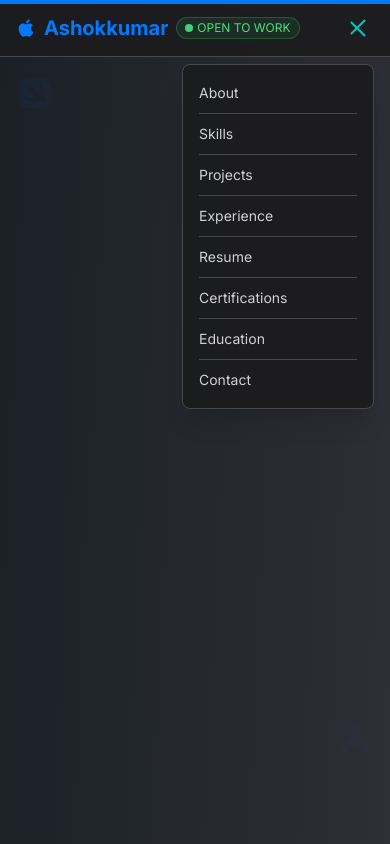
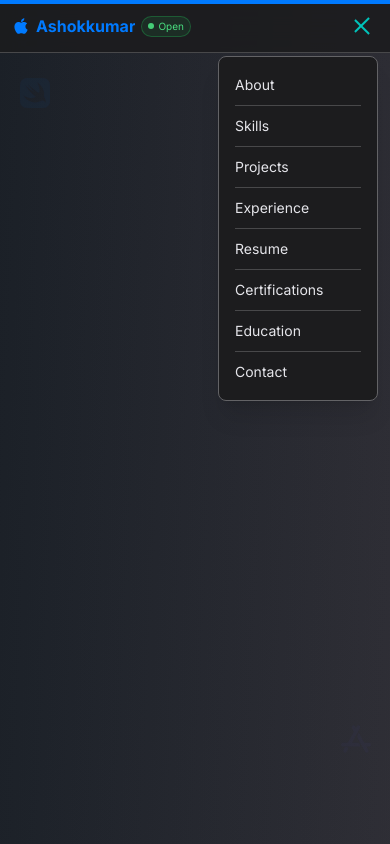
Before and after one commit to AshokkumarNallasamy/portfolio, a React (Create React App) app: page / in a window 390 px wide. Both pictures are taken after a click on the button "Toggle menu". Shown: the top 844 px of the page. Built offline with nearby package versions, Linux system fonts and the light colour scheme.

Commit message:
smooth animations

```diff
--- a/src/App.jsx
+++ b/src/App.jsx
@@ -315,17 +315,17 @@ const App = () => {
   };
 
   return (
-    <div className="min-h-screen bg-gradient-to-br from-dark to-gray-900 text-light">
+    <div className="min-h-screen bg-gradient-to-br from-dark to-gray-900 text-light overflow-x-hidden">
       {/* Navigation */}
       <motion.nav
-        className="fixed w-full bg-dark/90 backdrop-blur-md z-50 border-b border-gray-800"
+        className="fixed w-full max-w-[100vw] bg-dark/90 backdrop-blur-md z-50 border-b border-gray-800"
         initial={{ y: -80, opacity: 0 }}
         animate={{ y: 0, opacity: 1 }}
         transition={{ duration: 0.5, ease: [0.22, 1, 0.36, 1] }}
       >
-        <div className="container mx-auto px-4 py-3">
-          <div className="flex items-center justify-between">
-            {/* Logo and Name */}
+        <div className="w-full max-w-[100vw] mx-auto px-3 sm:px-4 py-2.5 sm:py-3 box-border relative overflow-x-hidden">
+          <div className="flex items-center justify-between gap-2 min-w-0">
+            {/* Logo and Name – compact on mobile */}
             <motion.a
               href="#"
               onClick={(e) => {
@@ -335,44 +335,29 @@ const App = () => {
               initial={{ opacity: 0, x: -32 }}
               animate={{ opacity: 1, x: 0 }}
               transition={{ duration: 0.45, ease: [0.22, 1, 0.36, 1] }}
-              className="flex items-center gap-2 hover:opacity-80 transition-opacity"
+              className="flex items-center gap-1.5 sm:gap-2 min-w-0 flex-shrink hover:opacity-80 transition-opacity"
             >
-              <motion.div
-                // animate={subtleFloat.animate}
-              >
-                <FaApple className="text-primary text-xl md:text-2xl" />
+              <motion.div className="flex-shrink-0">
+                <FaApple className="text-primary text-lg sm:text-xl md:text-2xl" />
               </motion.div>
               <motion.span
-                className="text-xl md:text-2xl font-bold text-primary"
-                // animate={subtleFloat.animate}
-                // transition={{
-                //   delay: 0.5
-                // }}
+                className="text-base sm:text-xl md:text-2xl font-bold text-primary truncate"
               >
                 Ashokkumar
               </motion.span>
-              {/* Open to work badge */}
+              {/* Open to work badge – shorter on mobile */}
               <motion.span
-                className="flex items-center gap-1 text-xs md:text-sm px-2 py-0.5 rounded-full
-                          bg-green-500/10 text-green-400 border border-green-500/30"
-                // animate={{
-                //   scale: [1, 1.08, 1],
-                //   opacity: [0.8, 1, 0.8]
-                // }}
-                // transition={{
-                //   duration: 2,
-                //   repeat: Infinity,
-                //   ease: "easeInOut"
-                // }}
+                className="flex items-center gap-1 flex-shrink-0 text-[10px] sm:text-xs md:text-sm px-1.5 sm:px-2 py-0.5 rounded-full bg-green-500/10 text-green-400 border border-green-500/30 whitespace-nowrap"
               >
-                <span className="w-2 h-2 bg-green-400 rounded-full animate-pulse" />
-                OPEN TO WORK
+                <span className="w-1.5 h-1.5 sm:w-2 sm:h-2 bg-green-400 rounded-full animate-pulse flex-shrink-0" />
+                <span className="sm:hidden">Open</span>
+                <span className="hidden sm:inline">OPEN TO WORK</span>
               </motion.span>
             </motion.a>
 
             {/* Desktop Navigation */}
             <motion.div
-              className="hidden md:flex items-center space-x-8"
+              className="hidden md:flex items-center space-x-6 lg:space-x-8 flex-shrink-0 text-gray-200"
               variants={staggerContainer}
               initial="hidden"
               animate="visible"
@@ -381,7 +366,7 @@ const App = () => {
                 <motion.a
                   key={item}
                   href={`#${item.toLowerCase()}`}
-                  className="hover:text-primary transition-colors relative text-sm"
+                  className="text-gray-200 hover:text-primary transition-colors relative text-sm whitespace-nowrap"
                   variants={letterAnimation}
                   whileHover={{ y: -2, transition: { duration: 0.2, ease: "easeOut" } }}
                   whileTap={{ scale: 0.98 }}
@@ -445,27 +430,27 @@ const App = () => {
               </motion.div>
             </motion.button>
           </div>
+        </div>
 
-          {/* Mobile Menu */}
+        {/* Mobile Menu – direct child of nav so it sits below the bar */}
         <AnimatePresence>
           {isMenuOpen && (
             <motion.div
-                initial={{ opacity: 0, y: -16, scale: 0.96 }}
-                animate={{ opacity: 1, y: 0, scale: 1 }}
-                exit={{ opacity: 0, y: -16, scale: 0.96 }}
-                transition={{ duration: 0.3, ease: [0.22, 1, 0.36, 1] }}
-                className="md:hidden absolute right-4 top-16 w-48 bg-dark/95 rounded-lg shadow-xl overflow-hidden border border-gray-800"
+              initial={{ opacity: 0, y: -8 }}
+              animate={{ opacity: 1, y: 0 }}
+              exit={{ opacity: 0, y: -8 }}
+              transition={{ duration: 0.2, ease: "easeOut" }}
+              className="md:hidden absolute right-3 top-full mt-1 w-max min-w-40 max-w-[calc(100vw-1.5rem)] bg-dark border border-gray-700 rounded-lg shadow-xl py-2 z-[60]"
             >
-                <div className="flex flex-col py-2">
+              <div className="flex flex-col">
                 {['About', 'Skills', 'Projects', 'Experience', 'Resume', 'Certifications', 'Education', 'Contact'].map((item, index) => (
                   <React.Fragment key={item}>
                     <motion.a
                       href={`#${item.toLowerCase()}`}
-                        className="px-4 py-2.5 text-gray-300 hover:text-primary hover:bg-primary/10 transition-colors text-sm"
+                      className="px-4 py-2.5 text-gray-200 hover:text-primary hover:bg-primary/10 transition-colors text-sm block"
                       initial={{ opacity: 0, x: -12 }}
                       animate={{ opacity: 1, x: 0 }}
-                        transition={{ delay: index * 0.05, duration: 0.25, ease: "easeOut" }}
-                        whileHover={{ x: 4 }}
+                      transition={{ delay: index * 0.04, duration: 0.2, ease: "easeOut" }}
                       whileTap={{ scale: 0.98 }}
                       onClick={() => setIsMenuOpen(false)}
                     >
@@ -480,7 +465,6 @@ const App = () => {
             </motion.div>
           )}
         </AnimatePresence>
-        </div>
       </motion.nav>
 
       {/* Scroll to Top Button */}
--- a/src/index.css
+++ b/src/index.css
@@ -5,6 +5,8 @@
 @layer base {
   html {
     scroll-behavior: smooth;
+    overflow-x: hidden;
+    max-width: 100vw;
   }
 
   body {
@@ -15,6 +17,8 @@
       "Helvetica Neue", sans-serif;
     -webkit-font-smoothing: antialiased;
     -moz-osx-font-smoothing: grayscale;
+    overflow-x: hidden;
+    max-width: 100vw;
   }
 
   h1, h2, h3, h4, h5, h6 {
```
Also changed, not shown: 8 other files (tests, documents, lock files or other folders). Lines whose indentation alone changed are shown as unchanged.
